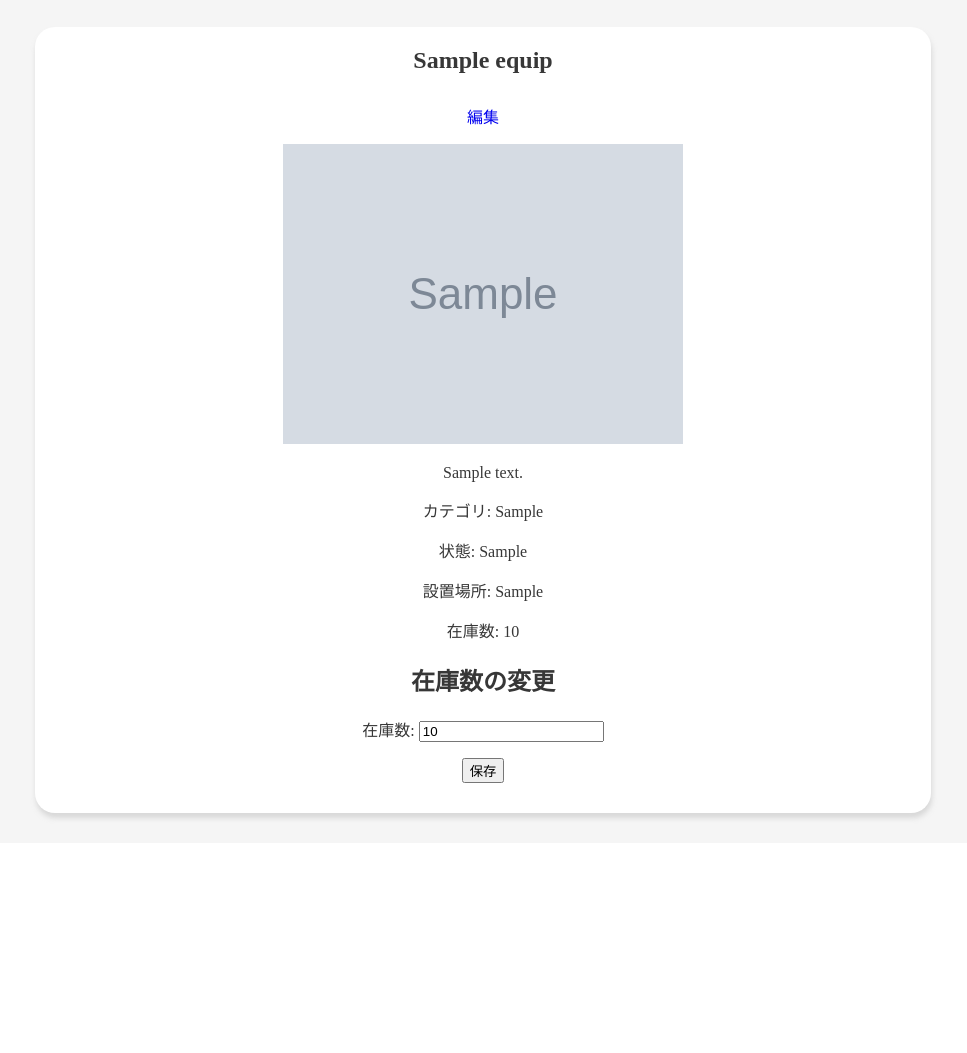
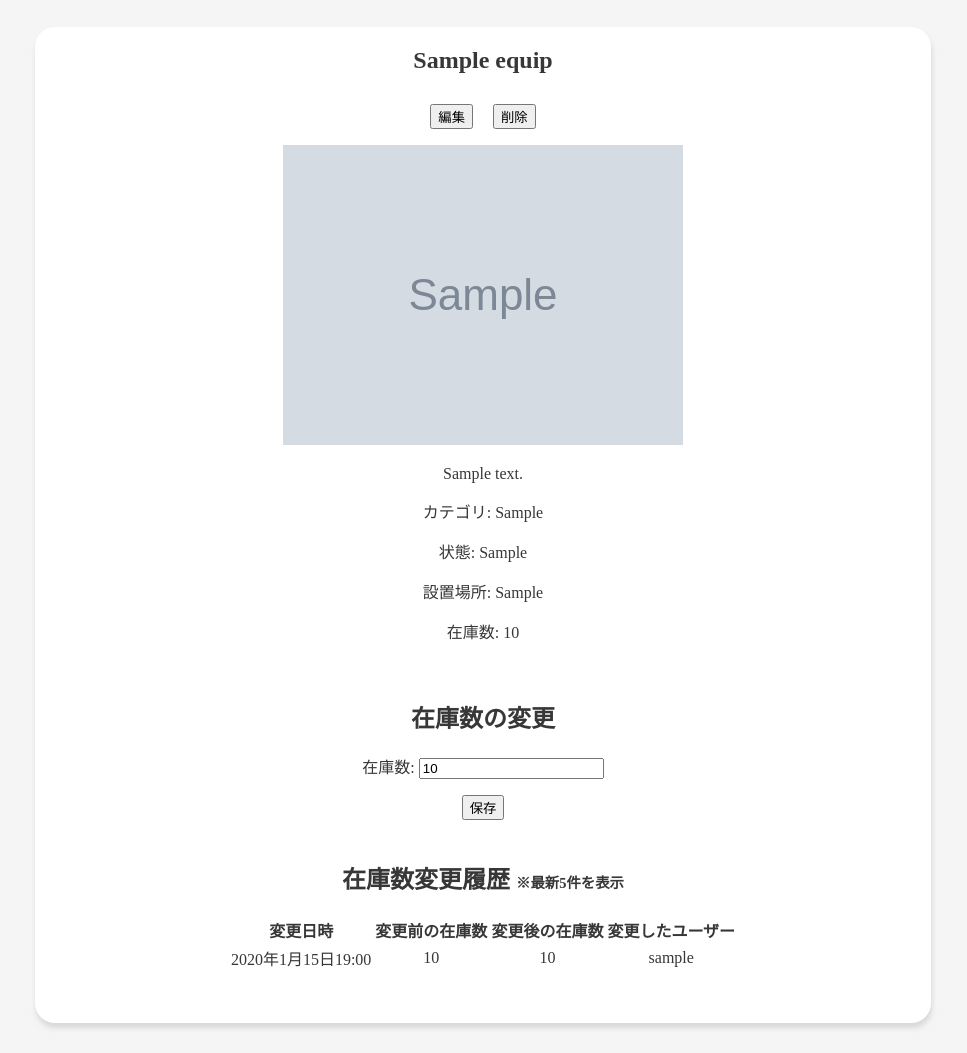
Before and after one commit to yukin0510/teamtest, a Django app: page /equipment/1 in a window 1280 px wide. Shown: the part 58-1111 px from the top of the page, without its empty margins (157-1124 px from the left). Before the commit the page ends 880 px from the top, so only its background shows below. Run offline with Django 4.2, Linux system fonts and the light colour scheme; a user stored in the database is signed in; tables that the repository leaves empty hold one stand-in row (values such as "Sample post"); grey boxes marked "Sample" are stand-in pictures.

Commit message:
削除ボタン実装

```diff
--- a/equipment/urls.py
+++ b/equipment/urls.py
@@ -1,5 +1,5 @@
 from django.urls import path
-from .views import EquipListView,EquipCreateView,EquipDetailView,EquipUpdateView
+from .views import EquipListView,EquipCreateView,EquipDetailView,EquipUpdateView,EquipDeleteView
 
 app_name = 'equipment'
 urlpatterns = [
@@ -7,4 +7,5 @@ urlpatterns = [
     path('add/', EquipCreateView.as_view(), name='add'),
     path('<int:pk>', EquipDetailView.as_view(), name='detail'),
     path('<int:pk>/edit/', EquipUpdateView.as_view(), name='edit'),
+    path('<int:pk>/delete', EquipDeleteView.as_view(), name='delete'),
 ]
--- a/equipment/views.py
+++ b/equipment/views.py
@@ -1,6 +1,6 @@
 from django.shortcuts import render,redirect
 from django.urls import reverse_lazy
-from django.views.generic import ListView,CreateView,DetailView,UpdateView
+from django.views.generic import ListView,CreateView,DetailView,UpdateView,DeleteView
 from .models import Equipment,StockChange
 from django.contrib.auth.mixins import LoginRequiredMixin
 from .forms import EquipForm, StockUpdateForm
@@ -35,6 +35,7 @@ class EquipDetailView(LoginRequiredMixin, DetailView):
         # 画像URLが空の場合、デフォルト画像URLを設定
         context['image_url'] = equip.image.url if equip.image else '/static/images/no_image.jpg'
         context['stock_update_form'] = StockUpdateForm(instance=equip) #在庫数更新
+        context['stock_changes'] = StockChange.objects.filter(equip=equip).order_by('-changed_date')[:5]
         return context
 
     def post(self, request, *args, **kwargs):
@@ -65,3 +66,7 @@ class EquipUpdateView(UpdateView):
     form_class = EquipForm
     template_name = 'equipment/edit.html'
     success_url = reverse_lazy('equipment:list')
+
+class EquipDeleteView(DeleteView):
+    model = Equipment
+    success_url = reverse_lazy('equipment:list')
--- a/static/css/style.css
+++ b/static/css/style.css
@@ -84,6 +84,8 @@ header {
 
 .content-main {
   margin: 30px;
+  display: flex;
+  flex-direction: column; /* 子要素を縦方向に並べる */
 }
 
 .title {
@@ -108,6 +110,26 @@ tr {
     height: 300px;
 }
 
+.detail {
+  margin-bottom: 20px;
+}
+
+.small-text {
+  font-size: 0.6em;
+}
+
+
+/* 編集と削除のボタン */
+.edit-delete {
+  display: flex;
+  gap: 20px; /* ボタン間の間隔を20pxに設定 */
+  justify-content: center; /* ボタンを中央揃え */
+}
+
+.edit-delete form {
+  margin: 0; /* 各formのマージンを削除 */
+}
+
 
 /*フォーム系*/
 .login-form {
--- a/templates/equipment/detail.html
+++ b/templates/equipment/detail.html
@@ -13,8 +13,17 @@
       <div class="content-main">
 
         <div class="detail">
+        <div class="edit-delete">
+            <form action="{% url 'equipment:edit' equip.id %}" method="get">
+            {% csrf_token %}
+            <input type="submit" class="button" value="編集">
+            </form>
+          <form action="{% url 'equipment:delete' equip.id %}" method="post">
+            {% csrf_token %}
+            <input type="submit" class="button" value="削除">
+        </form>
+      </div>
 
-          <a href="{% url 'equipment:edit' equip.id %}">編集</a>
           <p> <img src="{{ image_url }}" alt="{{ equip.equip_name }}" class="image"></p>
           <p> {{ equip.text }}</p>
           <p>カテゴリ: {{ equip.category }}</p>
@@ -36,7 +45,34 @@
         </div>
         {% endif %}
 
-
+        <div class="detail">
+          <h2>在庫数変更履歴 <span class="small-text">※最新5件を表示</span></h2>
+          <table>
+            <thead>
+              <tr>
+                <th>変更日時</th>
+                <th>変更前の在庫数</th>
+                <th>変更後の在庫数</th>
+                <th>変更したユーザー</th>
+              </tr>
+            </thead>
+            <tbody>
+              {% for change in stock_changes %}
+              <tr>
+                <td>{{ change.changed_date }}</td>
+                <td>{{ change.previous_stock }}</td>
+                <td>{{ change.new_stock }}</td>
+                <td>{{ change.user.username }}</td>
+              </tr>
+              {% empty %}
+              <tr>
+                <td colspan="4">変更履歴はありません</td>
+              </tr>
+              {% endfor %}
+            </tbody>
+          </table>
+        </div>
+      </div>
 
       </div>
 
```
